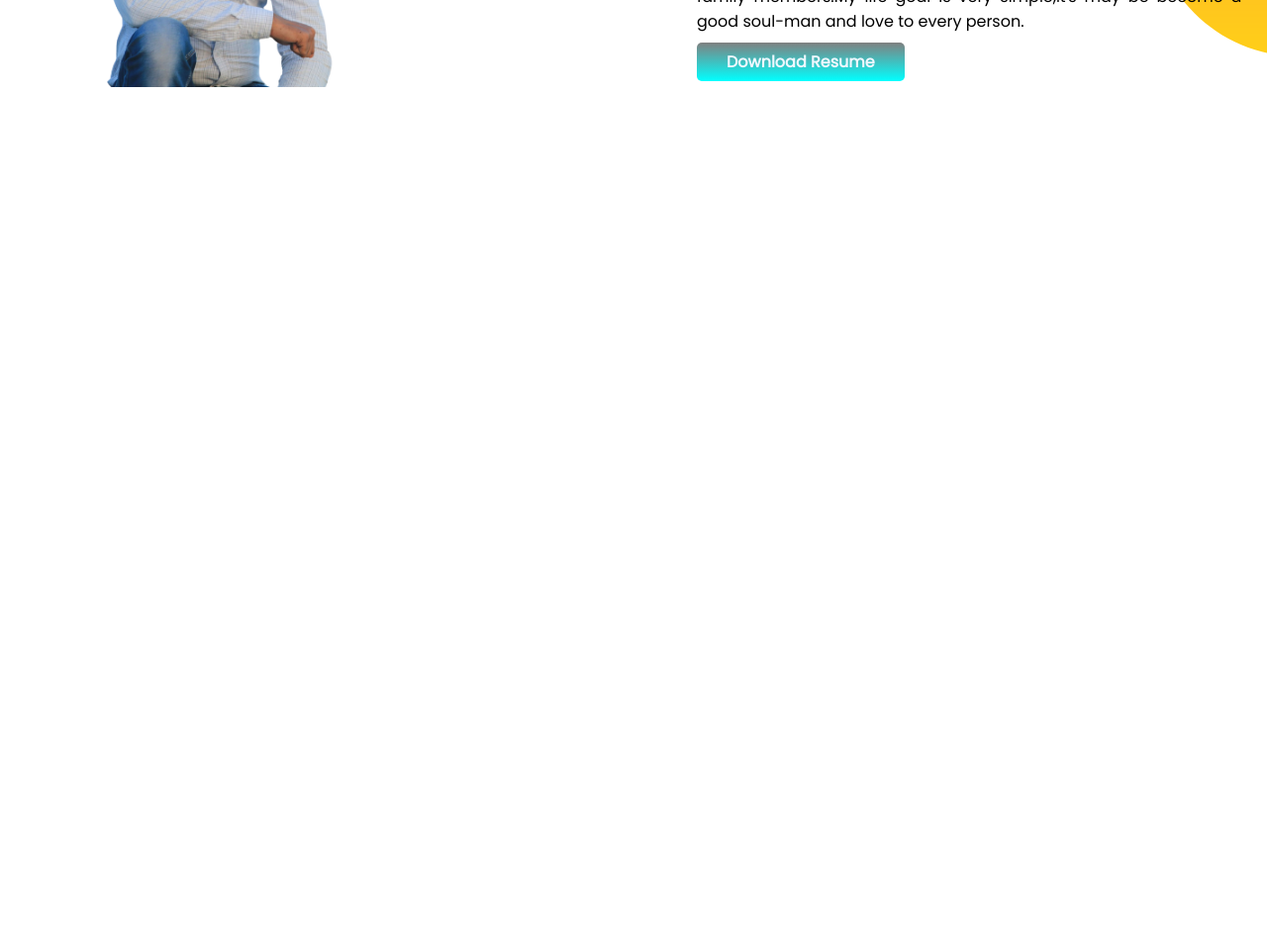
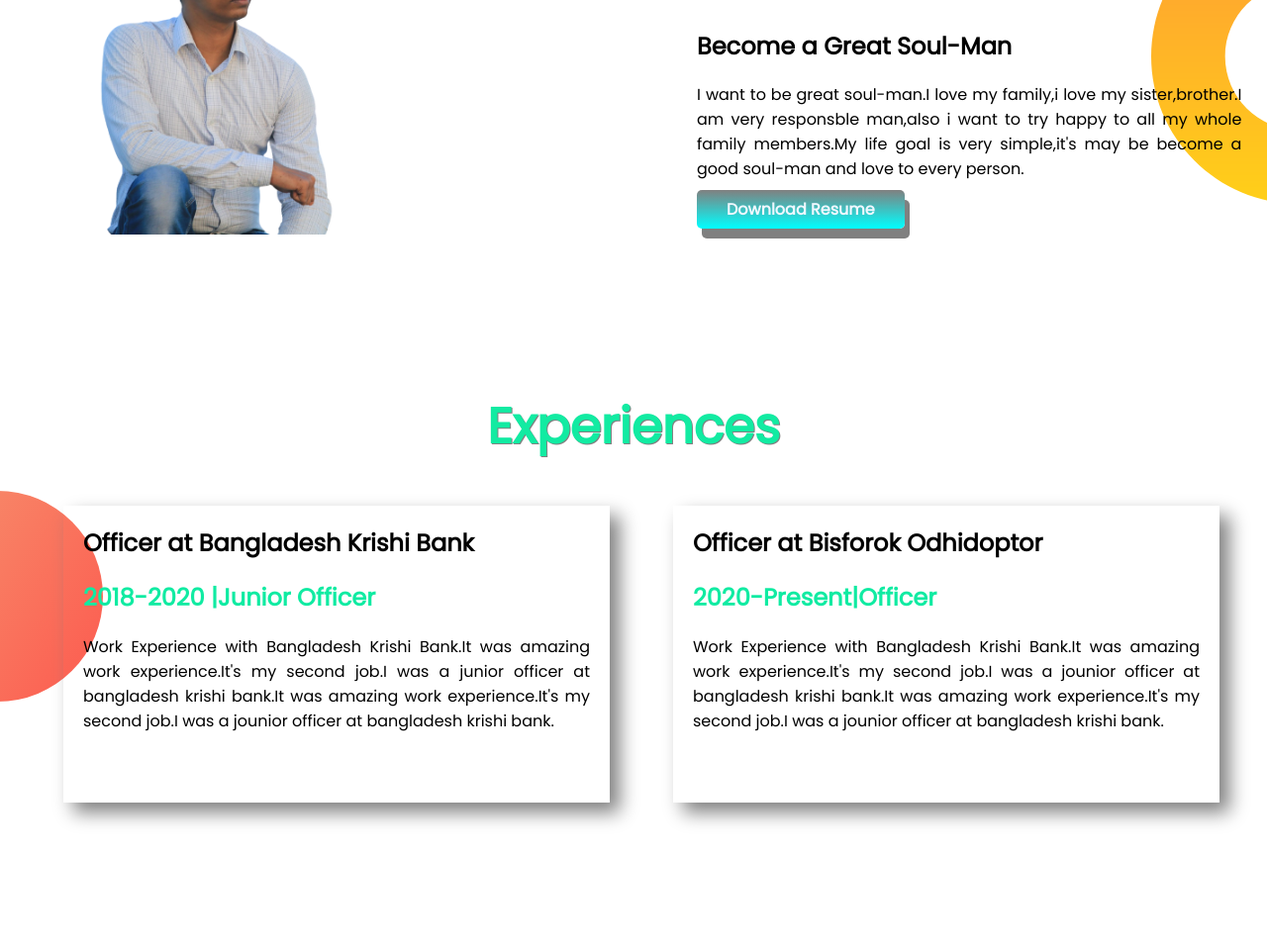
Before and after one commit to Farhanayesmin2/developer-portfolio, a plain HTML site: page index.html in a window 1280 px wide. Shown: the part 685-1646 px from the top of the page at 99% size. Before the commit the page ends 800 px from the top, so only its background shows below. Drawn offline with Linux system fonts and the light colour scheme.

Commit message:
Experiencs

```diff
--- a/index.html
+++ b/index.html
@@ -11,18 +11,18 @@
         <link rel="stylesheet" href="style.css">
     </head>
     <body>
-        <section class="top-banner">
+        <section class="top-banner flexible-container">
             <div class="half-width">
                 <h1>Welcome To</h1>
                 <h1><span class="color">Nazmus Sakib</span> Profile</h1>
-                <p>Hello,I am<span class="color"> Nazmus Sakib Muzahid</span>.I am officer at Bisforok Odhidoptor in Barishal Division.I am very responsive and passinate person.I love my work.My work is my life. </p>
+                <p>Hello,I am<span class="color"> Nazmus Sakib Muzahid</span>.I am officer at Bisforok Odhidoptor in Barishal Division.I am very responsive and passionate person.I love my work.My work is my life. </p>
                 <a class="hire-btn" href="" alt="Hire me" target="_blank">Hire Me</a>
            </div>
     <div class="half-width">
         <img src="images/muzahid.png" alt="Muzahid">
     </div>
 </section>
-        <section class="dream-big">
+        <section class="dream-big flexible-container">
         <div class="width-second">
         <img  src="images/vaiya.png" alt="muzahid" >
         </div>
@@ -33,11 +33,28 @@
         <a class="download-btn" href="" target="_blank">Download Resume</a>
 
         </div>
+</section>
+<section class="experience-area">
+        <h1 id="experience">Experiences</h1>
+        <div class="flexible-container">
+            <div class="box-shadow">
+            <h2 >Officer at Bangladesh Krishi Bank</h2>
+            <h2 class="color">2018-2020 |Junior Officer</h2>
+            <p>Work Experience with Bangladesh Krishi Bank.It was amazing work experience.It's my second job.I was a junior officer at bangladesh krishi bank.It was amazing work experience.It's my second job.I was a jounior officer at bangladesh krishi bank.</p>
+        </div>
+<div class="box-shadow">
+        <h2 >Officer at Bisforok Odhidoptor</h2>
+        <h2 class="color">2020-Present|Officer</h2>
+        <p>Work Experience with Bangladesh Krishi Bank.It was amazing work experience.It's my second job.I was a jounior officer at bangladesh krishi bank.It was amazing work experience.It's my second job.I was a jounior officer at bangladesh krishi bank.</p>
+</div>
+</div>
+
+
+
+</section>
 
 
 
 
-
-        </section>
     </body>
     </html>
--- a/style.css
+++ b/style.css
@@ -5,19 +5,21 @@ body{
 
 .color{
 font-weight: 700;
-    color: aquamarine;
+    color: rgb(16, 235, 162);
 }
 h1{
     font-size: 50px;
 }
-section{
+.flexible-container{
     display: flex;
+    margin-bottom: 150px;
 }
 .half-width{
     margin-top: 15px;
 text-align: justify;
     width:50%;
     padding-left: 5%;
+    padding-right: 2%;
 }
 .half-width img{
 
@@ -30,6 +32,7 @@ background-image: linear-gradient(gray,aqua);
     border-radius: 5px;
     color: aliceblue;
     font-weight: 700;
+    box-shadow: 5px 10px gray;
 }
 .top-banner{
     background-image: url(./images/top-banner.png);
@@ -43,6 +46,7 @@ background-image: linear-gradient(gray,aqua);
         border-radius: 5px;
         color: aliceblue;
         font-weight: 700;
+        box-shadow: 5px 10px gray;
 
 }
 .width-second{
@@ -61,3 +65,29 @@ background-image: linear-gradient(gray,aqua);
     background-repeat: no-repeat;
   background-position: right;
 }
+
+#experience{
+    text-shadow: 1px 1px gray;
+    text-align: center;
+    color: rgb(18, 235, 162);
+    font-weight: 700;
+}
+
+.box-shadow{
+
+    margin-left: 5%;
+    margin-right: 5%;
+    padding-left: 20px;
+    padding-right: 20px;
+    margin-right: 0;
+    width:40%;
+    height: 300px;
+    box-shadow: 10px 10px 18px gray;
+    text-align:justify ;}
+    .experience-area{
+
+
+    background-image: url(./images/exp-bg.png);
+    background-repeat: no-repeat;
+  background-position: left;
+}
```
